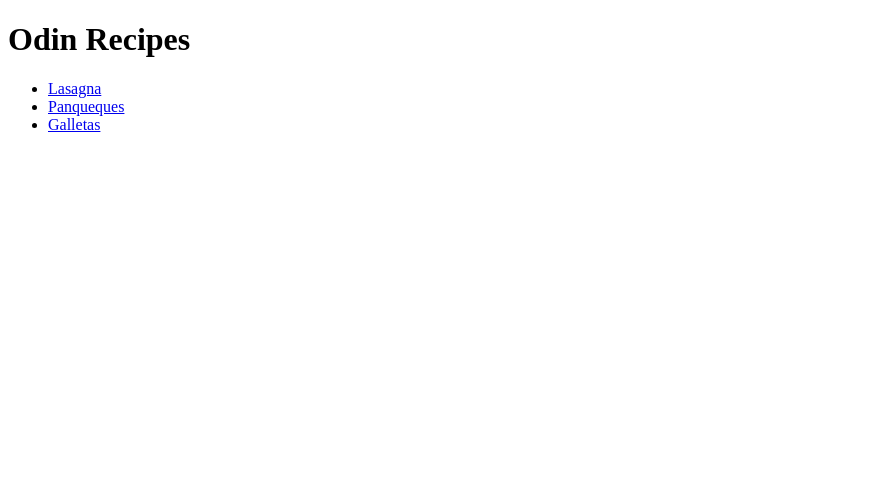
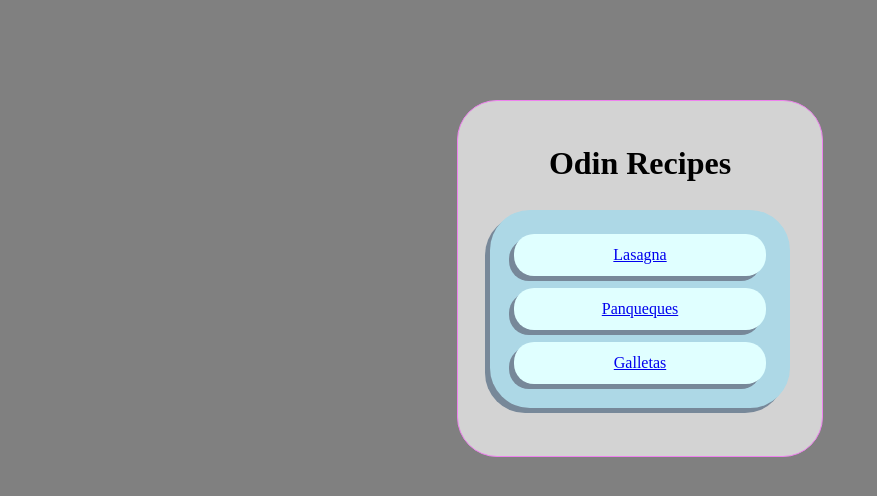
Before and after one commit to williamare200/odin-recipes, a plain HTML site: page index.html in a window 1280 px wide. Shown: the whole page, without its empty margins (0-877 px from the left). Drawn offline with Linux system fonts and the light colour scheme.

Commit message:
Add styles

```diff
--- a/index.html
+++ b/index.html
@@ -3,14 +3,17 @@
 <head>
     <meta charset="UTF-8">
     <meta name="viewport" content="width=device-width, initial-scale=1.0">
+    <link rel="stylesheet" href="styles.css">
     <title>Recipes</title>
 </head>
 <body>
+    <div>
         <h1>Odin Recipes</h1>
         <ul>
             <li><a href="recipes/lasagna.html" target="_blank" rel="noopener noreferrer">Lasagna</a></li>
             <li><a href="recipes/panqueques.html" target="_blank" rel="noopener noreferrer">Panqueques</a></li>
             <li><a href="recipes/galletas.html" target="_blank" rel="noopener noreferrer">Galletas</a></li>
         </ul>
+    </div>
 </body>
 </html>
--- /dev/null
+++ b/styles.css
@@ -0,0 +1,41 @@
+body {
+    box-sizing: border-box;
+    margin: 0;
+    background-color: gray;
+
+}
+
+div {
+    display: block;
+    width: 300px;
+    padding: 32px;
+    margin: 100px auto;
+    border: 1px solid violet;
+    background-color: lightgray;
+    border-radius: 40px;
+}
+
+h1 {
+    padding: 12px;
+    margin: 0 auto;
+    text-align: center;
+}
+
+ul {
+    text-align: center;
+    list-style-type: none;
+    padding: 12px;
+    background-color: lightblue;
+    border-radius: 40px;
+    box-shadow: -5px 5px lightslategray;
+
+}
+
+li {
+    padding: 12px;
+    background-color: lightcyan;
+    margin: 12px;
+    border-radius: 20px;
+    box-shadow: -5px 5px lightslategray;
+
+}
```
Lines whose indentation alone changed are shown as unchanged.
